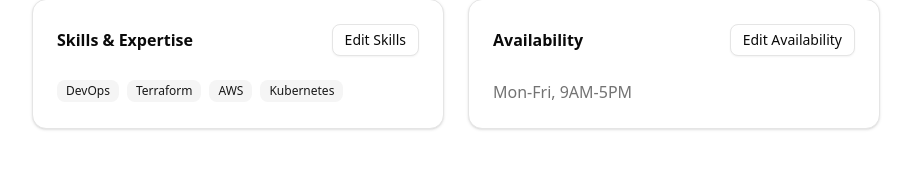
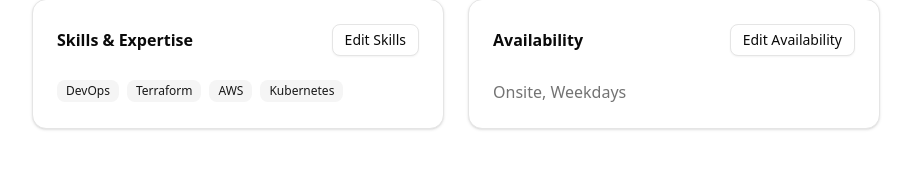
Before and after one commit to abhijayrajvansh/trainers-portal, a Next.js app: page /profile in a window 1280 px wide. Shown: the part 509-678 px from the top of the page, without its empty margins (184-1095 px from the left). Built offline with nearby package versions, Linux system fonts and the light colour scheme.

Commit message:
wagmi: bug fixes & improvements

```diff
--- a/components/pages/TrainersProfile.tsx
+++ b/components/pages/TrainersProfile.tsx
@@ -17,7 +17,7 @@ const mockTrainerData = {
   skills: ["DevOps", "Terraform", "AWS", "Kubernetes"],
   experience: "5 years",
   specialization: "Strength & Conditioning",
-  availability: "Mon-Fri, 9AM-5PM",
+  availability: "Onsite, Weekdays",
   pricing: {
     hourly: 50,
     daily: 300,
```
